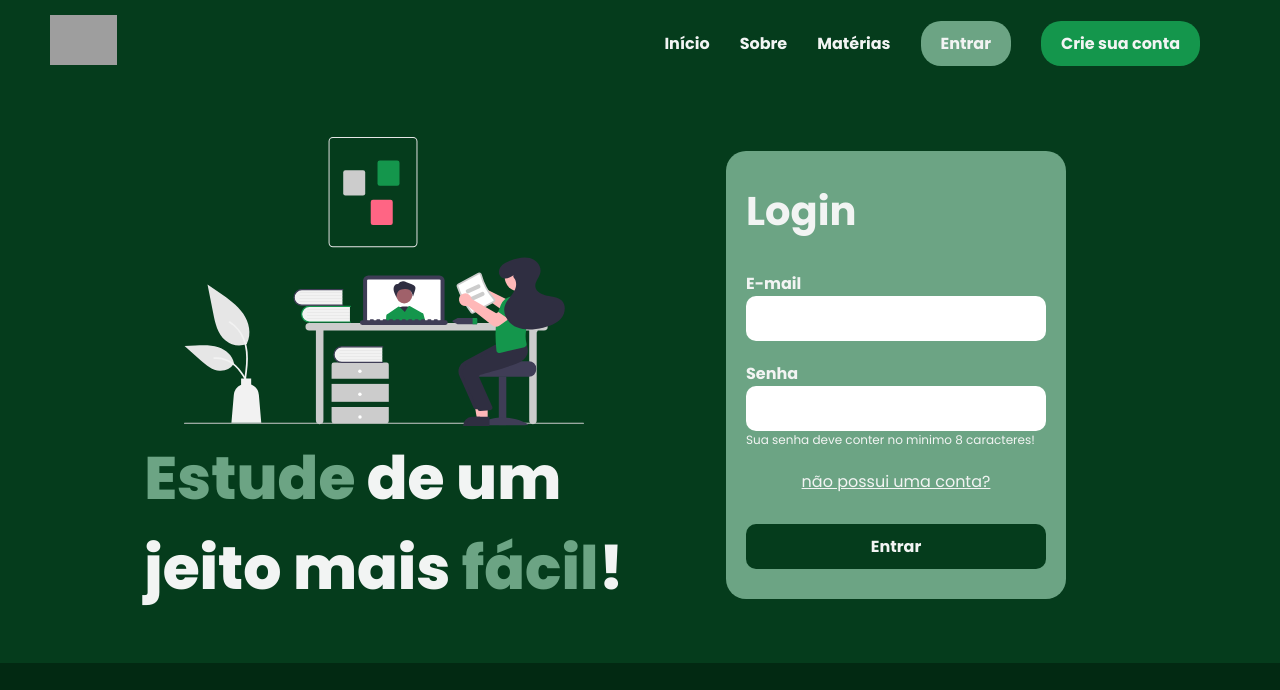
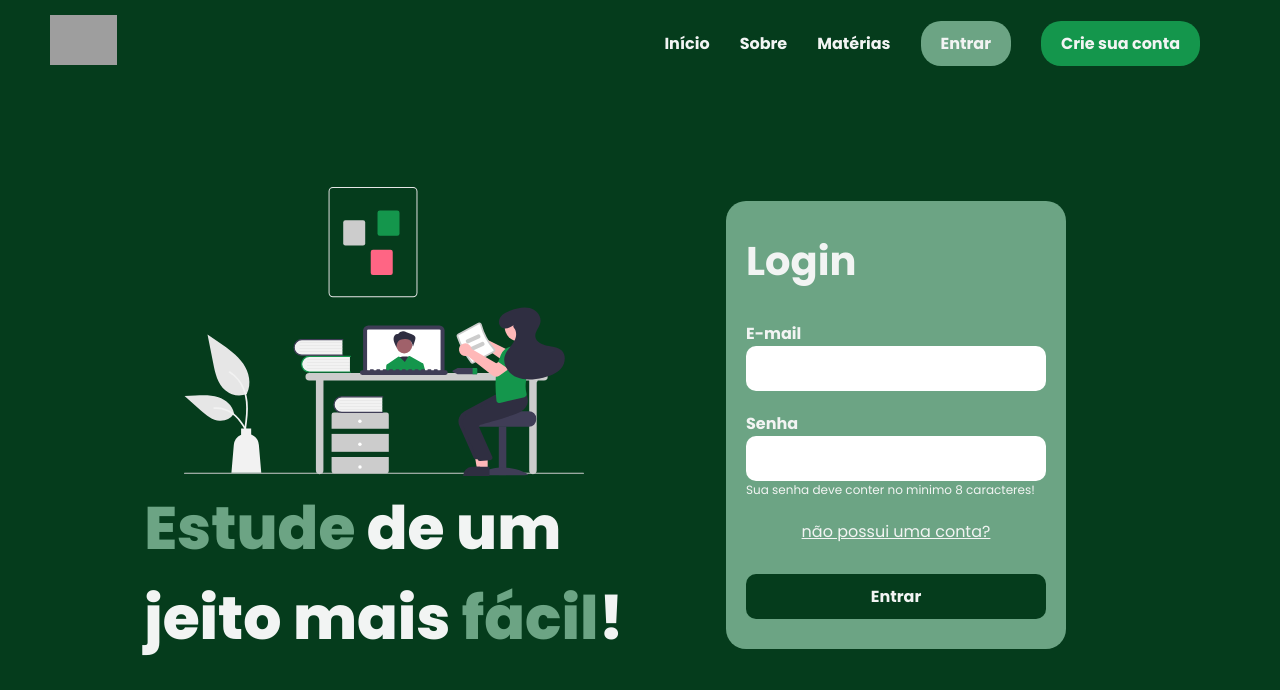
Before and after one commit to joaocuculo/projeto-ravi, a PHP site: page /login.html in a window 1280 px wide. Shown: the top 690 px of the page. Run offline with PHP 8.4, Linux system fonts and the light colour scheme; some libraries are stand-ins or nearby versions; some web fonts are replaced; grey boxes are pictures that could not be loaded.

Commit message:
correção de bug

```diff
--- a/assets/css/login.css
+++ b/assets/css/login.css
@@ -16,15 +16,17 @@
     --color-white: #f2f4f3;
 }
 
-body {
-    background-color: var(--color-primary);
-    height: 100vh;
-    width: 100%;
+html {
+    height: 100%;
+    min-height: 100%;
 }
 
-.container {
-    max-width: 1280px;
-    margin: auto;
+body {
+    display: flex;
+    flex-direction: column;
+    background-color: var(--color-primary);
+    min-height: 100%;
+    width: 100%;
 }
 
 /* CABEÇALHO */
@@ -35,6 +37,8 @@ header {
     justify-content: space-between;
     align-items: center;
     padding: 15px 50px;
+    max-width: 1280px;
+    margin: auto;
 }
 
 header img {
@@ -101,9 +105,10 @@ header ul li.conta-btn a:hover {
 main {
     display: flex;
     width: 80%;
+    max-width: 1280px;
     justify-content: center;
     align-items: center;
-    margin: 50px auto;
+    margin: 100px auto 200px;
     color: var(--color-white);
 }
 
@@ -204,7 +209,7 @@ input:focus-visible {
 
 footer {
     background-color: #022912;
-    width: 100%;
+    margin-top: auto;
 }
 
 .footer-box {
```
